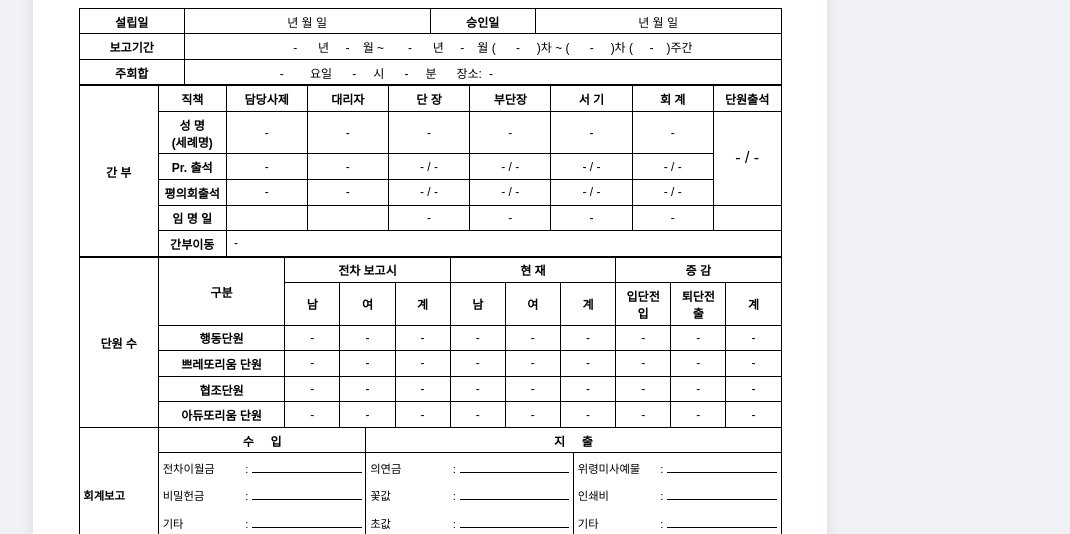
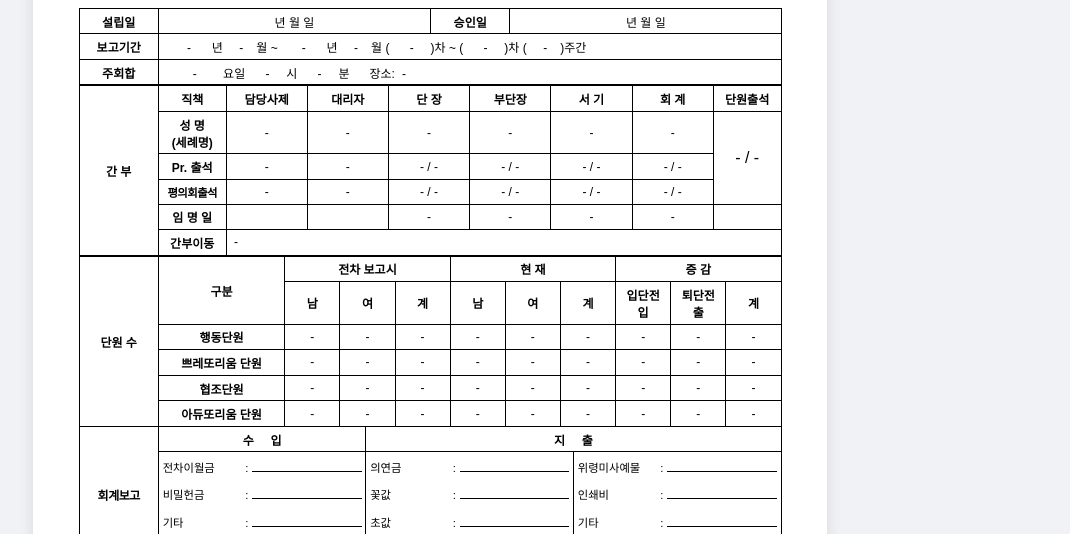
Before and after one commit to junghs-ann/legion, a website: page business_report_view.html in a window 1280 px wide. Shown: the part 346-880 px from the top of the page, without its empty margins (210-1280 px from the left). Drawn offline with Linux system fonts and the light colour scheme; no server answers.

Commit message:
Backup_Auto

```diff
--- a/business_report_view.html
+++ b/business_report_view.html
@@ -159,13 +159,14 @@
             max-width: var(--label-col-width) !important;
             font-weight: bold;
             background: #fff;
-            text-align: center;
-            vertical-align: middle;
+            text-align: center !important; /* 우선순위 상향 */
+            vertical-align: middle !important;
             padding: 1mm 1mm !important;
+            display: table-cell;
         }
 
         /* 회계 및 행사 섹션 세부 정렬 스타일 복구 */
-        .accounting-table td {
+        .accounting-table td:not(.vertical-header) {
             text-align: left !important;
             padding: 1.5mm 1mm !important;
             font-size: 8.5pt;
@@ -438,14 +439,14 @@
             <!-- 설립일/승인일/보고기간 테이블 -->
             <table class="report-table">
                 <tr>
-                    <th style="width:15%" class="justify-th">설립일</th>
-                    <td id="foundDate" style="width:35%">년 월 일</td>
-                    <th style="width:15%" class="justify-th">승인일</th>
-                    <td id="apprDate" style="width:35%">년 월 일</td>
+                    <th class="justify-th">설립일</th>
+                    <td id="foundDate" style="width:72mm">년 월 일</td>
+                    <th class="justify-th">승인일</th>
+                    <td id="apprDate" style="width:72mm">년 월 일</td>
                 </tr>
                 <tr>
                     <th class="justify-th">보고기간</th>
-                    <td colspan="3">
+                    <td colspan="3" style="text-align: left; padding-left: 2mm;">
                         <span id="startYear" style="min-width:12mm; display:inline-block; text-align:center;">-</span>년 <span id="startMonth"
                             style="min-width:8mm; display:inline-block; text-align:center;">-</span>월 ~
                         <span id="endYear" style="min-width:12mm; display:inline-block; text-align:center;">-</span>년 <span id="endMonth"
@@ -457,7 +458,7 @@
                 </tr>
                 <tr>
                     <th class="justify-th">주회합</th>
-                    <td colspan="3">
+                    <td colspan="3" style="text-align: left; padding-left: 2mm;">
                         <span id="meetingDay" style="min-width:15mm; display:inline-block; text-align:center;">-</span>요일 <span id="meetingHour"
                             style="min-width:10mm; display:inline-block; text-align:center;">-</span>시 <span id="meetingMin"
                             style="min-width:10mm; display:inline-block; text-align:center;">-</span>분
@@ -500,7 +501,7 @@
                     <td id="offPrAtt_trea">- / -</td>
                 </tr>
                 <tr>
-                    <th>평의회출석</th>
+                    <th style="font-size: 8.5pt; letter-spacing: -0.5px; white-space: nowrap;">평의회출석</th>
                     <td id="offCuAtt_priest">-</td>
                     <td id="offCuAtt_proxy">-</td>
                     <td id="offCuAtt_pres">- / -</td>
@@ -598,7 +599,7 @@
             <!-- 회계보고 섹션 -->
             <table class="report-table accounting-table" style="margin-top: -1px;">
                 <tr>
-                    <td rowspan="5" class="vertical-header">회계보고</td>
+                    <td rowspan="5" class="vertical-header" style="text-align: center; padding-left: 0; padding-right: 0; letter-spacing: -0.5px;">회계보고</td>
                     <th style="width:33.3%">수&nbsp;&nbsp;&nbsp;&nbsp;&nbsp;입</th>
                     <th colspan="2" style="width:66.6%">지&nbsp;&nbsp;&nbsp;&nbsp;&nbsp;출</th>
                 </tr>
```
Also changed, not shown: 1 other file.
